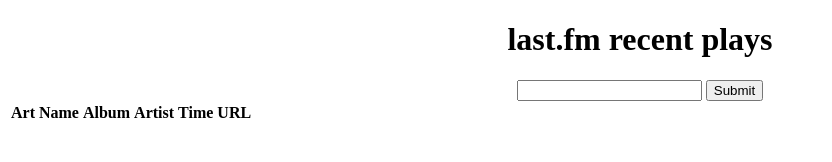
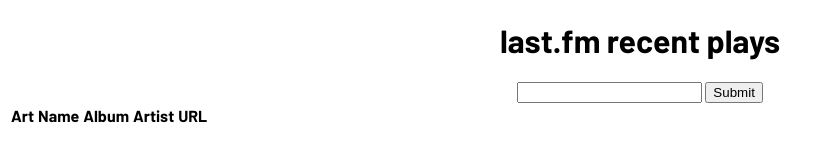
Before and after one commit to NethulaRankidu/last-fm-recent-plays, a plain HTML site: page index.html in a window 1280 px wide. Shown: the whole page, without its empty margins (0-832 px from the left). Drawn offline with Linux system fonts and the light colour scheme.

Commit message:
Added a custom font, removed time column as it's not yet implemented

```diff
--- a/index.html
+++ b/index.html
@@ -4,6 +4,7 @@
     <meta charset="UTF-8">
     <meta name="viewport" content="width=device-width, initial-scale=1.0">
     <title>last.fm user recent plays</title>
+    <link rel="stylesheet" href="style.css">
 </head>
 
 <body>
@@ -13,7 +14,7 @@
         <button type="submit" onclick="fetchLastFm();">Submit</button>
     </center>
     <table id="lastFmData">
-        <tr><th>Art</th><th>Name</th><th>Album</th><th>Artist</th><th>Time</th><th>URL</th></tr>
+        <tr><th>Art</th><th>Name</th><th>Album</th><th>Artist</th><!--<th>Time</th>--><th>URL</th></tr>
     </table>
 </body>
 <script src="script.js"></script>
--- a/script.js
+++ b/script.js
@@ -11,11 +11,11 @@ function fetchLastFm() {
         for (i = 0; i < noOfTracks; i++) {
             var array_no = i;
             var artist = data.recenttracks.track[i].artist["#text"];
-            var image = data.recenttracks.track[i].image[0]["#text"];
+            var image = data.recenttracks.track[i].image[1]["#text"];
             var album = data.recenttracks.track[i].album["#text"];
             var music_name = data.recenttracks.track[i].name;
             var url = data.recenttracks.track[i].url;
-            table.innerHTML = table.innerHTML + '<tr><td><img src="' + image + '" alt="Album Art"></td><td>' + music_name + '</td><td>' + album + '</td><td>' + artist + '</td><td>Time</td><td><a href="' + url + '">Click Me</a></td></tr>';
+            table.innerHTML = table.innerHTML + '<tr><td><img src="' + image + '" alt="Album Art" height="50"></td><td>' + music_name + '</td><td>' + album + '</td><td>' + artist + '</td><!--<td>Time</td>--><td><a href="' + url + '">Click Me</a></td></tr>';
         }
     }).catch(err => {
         console.error(err);
--- a/style.css
+++ b/style.css
@@ -0,0 +1,6 @@
+@import url('https://fonts.googleapis.com/css2?family=Barlow:ital,wght@0,100;0,200;0,300;0,400;0,500;0,600;0,700;0,800;0,900;1,100;1,200;1,300;1,400;1,500;1,600;1,700;1,800;1,900&display=swap');
+
+body{
+    font-family: "Barlow", sans-serif;
+    font-weight: bold;
+}
```
